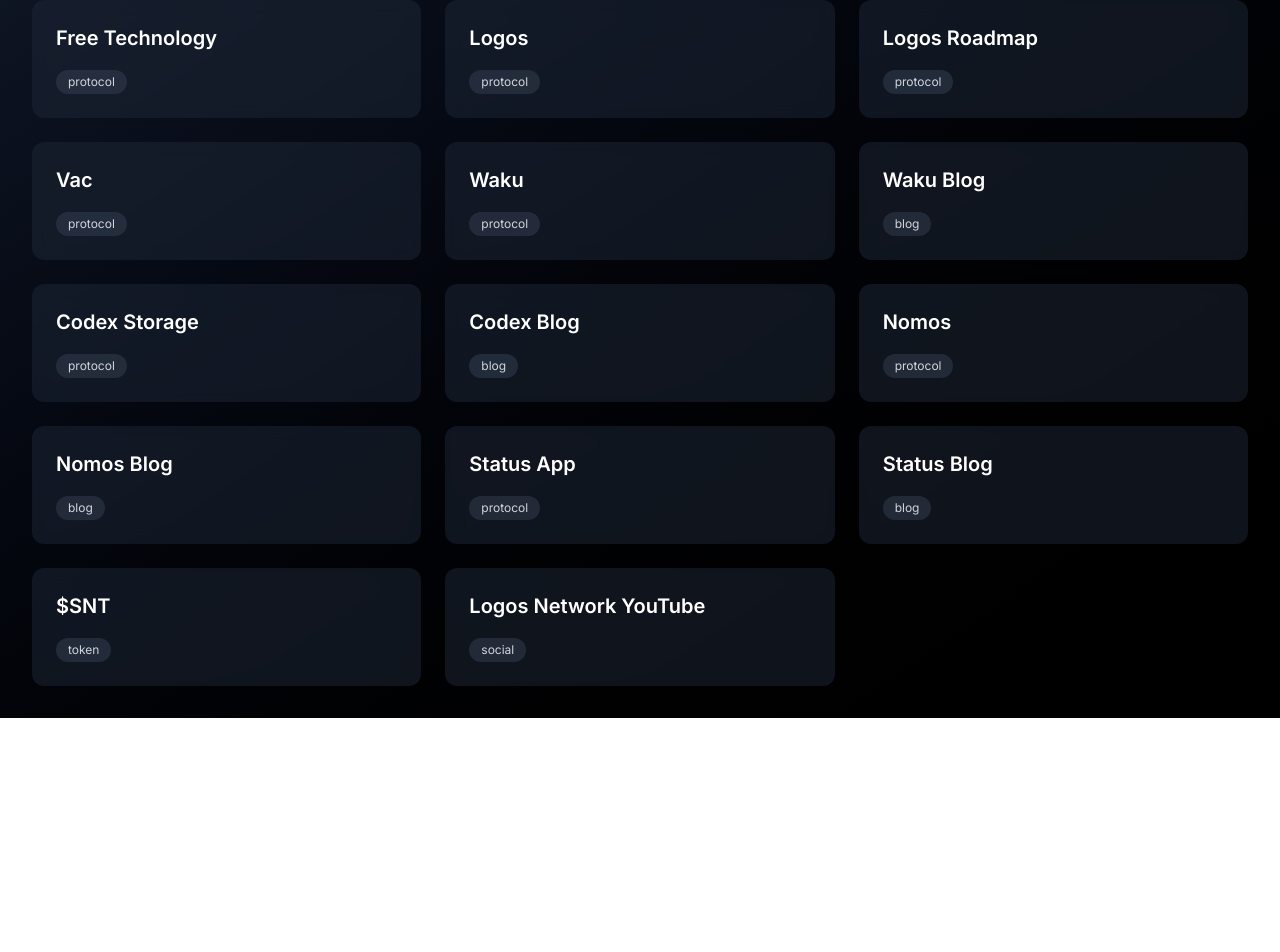
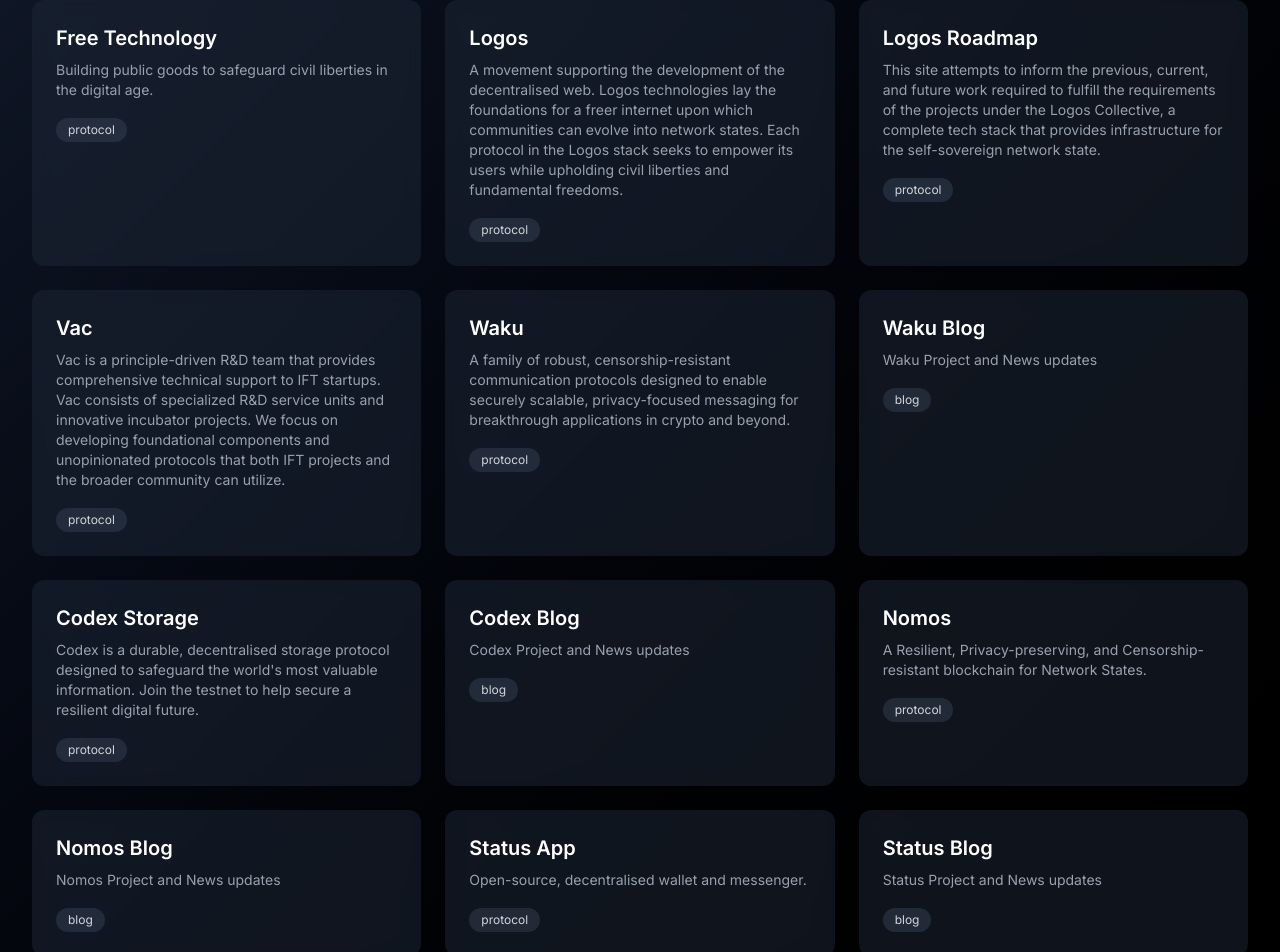
Before and after one commit to chair28980/ift-bookmark, a Next.js app: page / in a window 1280 px wide. Shown: the part 124-1076 px from the top of the page. Before the commit the page ends 842 px from the top, so only its background shows below. Built offline with nearby package versions, Linux system fonts and the light colour scheme.

Commit message:
add descriptions

```diff
--- a/src/app/page.tsx
+++ b/src/app/page.tsx
@@ -24,6 +24,11 @@
                 <h2 className="text-xl font-semibold mb-2 group-hover:text-blue-400 transition-colors duration-300">
                   {link.title}
                 </h2>
+                {link.description && (
+                  <p className="text-gray-400 text-sm mb-4">
+                    {link.description}
+                  </p>
+                )}
                 <div className="mt-4">
                   <span className="inline-block px-3 py-1 text-xs rounded-full bg-gray-700/50 text-gray-300">
                     {link.category}
--- a/src/data/links.ts
+++ b/src/data/links.ts
@@ -2,77 +2,92 @@
   title: string;
   url: string;
   category: 'protocol' | 'blog' | 'social' | 'token';
+  description?: string;
 }
 
 export const links: Link[] = [
   {
     title: 'Free Technology',
     url: 'https://free.technology',
-    category: 'protocol'
+    category: 'protocol',
+    description: 'Building public goods to safeguard civil liberties in the digital age.'
   },
   {
     title: 'Logos',
     url: 'https://logos.co',
-    category: 'protocol'
+    category: 'protocol',
+    description: 'A movement supporting the development of the decentralised web. Logos technologies lay the foundations for a freer internet upon which communities can evolve into network states. Each protocol in the Logos stack seeks to empower its users while upholding civil liberties and fundamental freedoms.'
   },
   {
     title: 'Logos Roadmap',
     url: 'https://roadmap.logos.co',
-    category: 'protocol'
+    category: 'protocol',
+    description: 'This site attempts to inform the previous, current, and future work required to fulfill the requirements of the projects under the Logos Collective, a complete tech stack that provides infrastructure for the self-sovereign network state.'
   },
   {
     title: 'Vac',
     url: 'https://vac.dev',
-    category: 'protocol'
+    category: 'protocol',
+    description: 'Vac is a principle-driven R&D team that provides comprehensive technical support to IFT startups. Vac consists of specialized R&D service units and innovative incubator projects. We focus on developing foundational components and unopinionated protocols that both IFT projects and the broader community can utilize.'
   },
   {
     title: 'Waku',
     url: 'https://waku.org',
-    category: 'protocol'
+    category: 'protocol',
+    description: 'A family of robust, censorship-resistant communication protocols designed to enable securely scalable, privacy-focused messaging for breakthrough applications in crypto and beyond.'
   },
   {
     title: 'Waku Blog',
     url: 'https://blog.waku.org',
-    category: 'blog'
+    category: 'blog',
+    description: 'Waku Project and News updates'
   },
   {
     title: 'Codex Storage',
     url: 'https://codex.storage',
-    category: 'protocol'
+    category: 'protocol',
+    description: 'Codex is a durable, decentralised storage protocol designed to safeguard the world\'s most valuable information. Join the testnet to help secure a resilient digital future.'
   },
   {
     title: 'Codex Blog',
     url: 'https://blog.codex.storage',
-    category: 'blog'
+    category: 'blog',
+    description: 'Codex Project and News updates'
   },
   {
     title: 'Nomos',
     url: 'https://nomos.tech',
-    category: 'protocol'
+    category: 'protocol',
+    description: 'A Resilient, Privacy-preserving, and Censorship-resistant blockchain for Network States.'
   },
   {
     title: 'Nomos Blog',
     url: 'https://blog.nomos.tech',
-    category: 'blog'
+    category: 'blog',
+    description: 'Nomos Project and News updates'
   },
   {
     title: 'Status App',
     url: 'https://status.app',
-    category: 'protocol'
+    category: 'protocol',
+    description: 'Open-source, decentralised wallet and messenger.'
   },
   {
     title: 'Status Blog',
     url: 'https://blog.status.app',
-    category: 'blog'
+    category: 'blog',
+    description: 'Status Project and News updates'
   },
   {
     title: '$SNT',
     url: 'https://etherscan.io/token/0x744d70fdbe2ba4cf95131626614a1763df805b9e',
-    category: 'token'
+    category: 'token',
+    description: 'Status Network Token'
   },
   {
     title: 'Logos Network YouTube',
     url: 'https://www.youtube.com/@LogosNetwork',
-    category: 'social'
+    category: 'social',
+    description: 'Logos Network YouTube Channel'
   }
 ];
```
